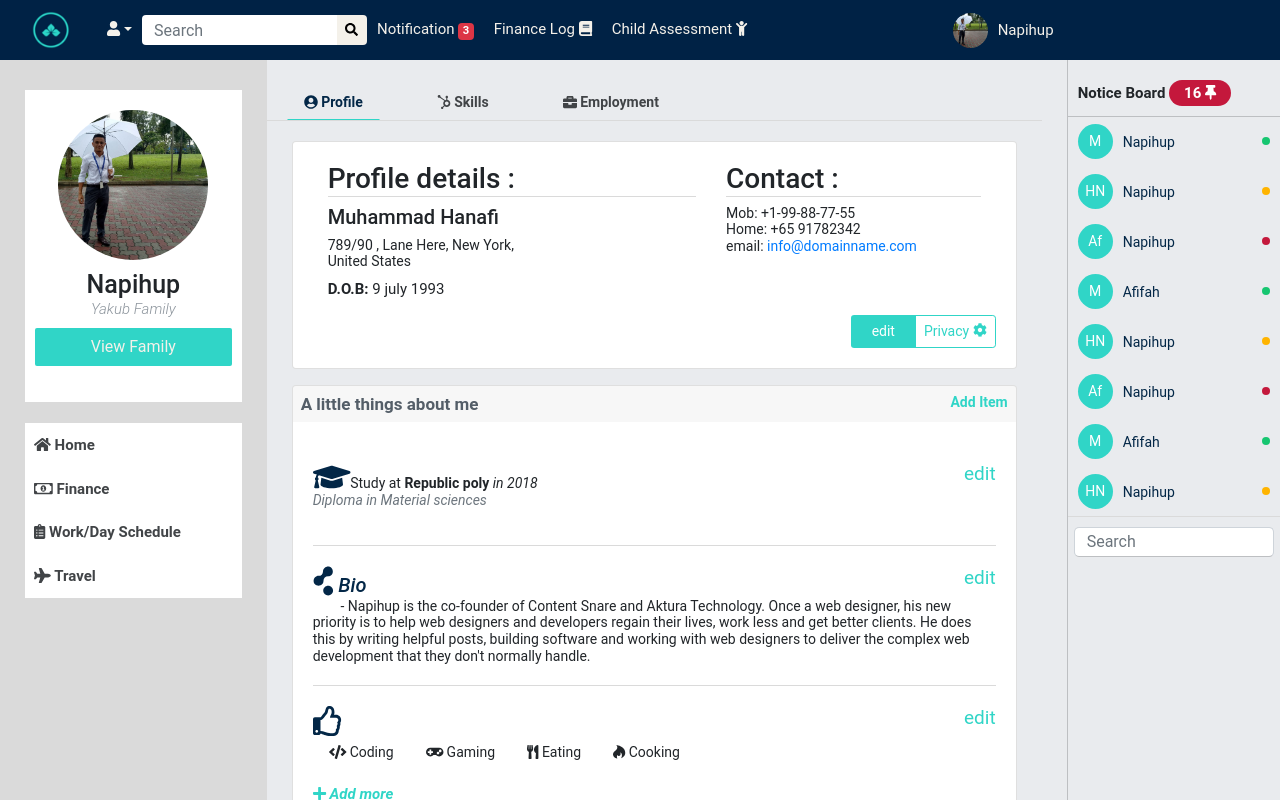
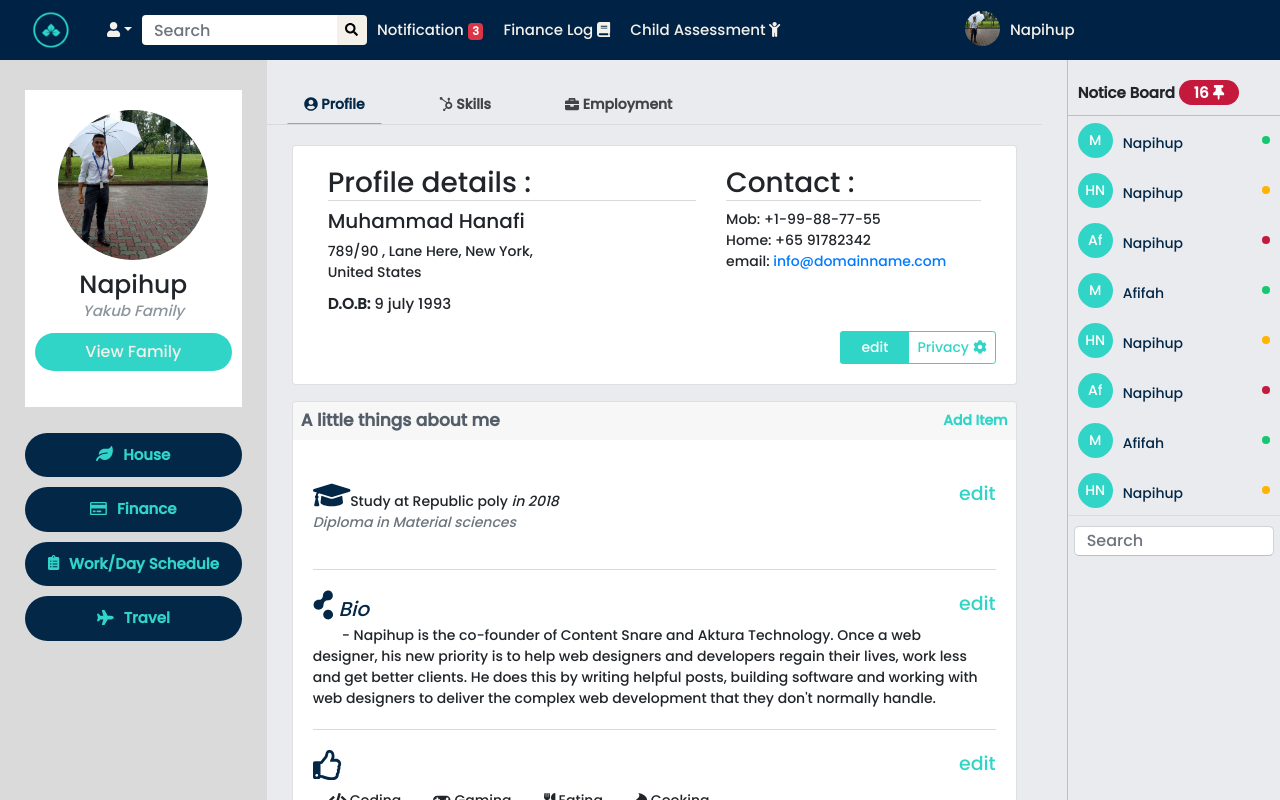
Before and after one commit to Napihups/IFFAH-CLIENT, an Angular app: page /user/profile in a window 1280 px wide. Built offline with nearby package versions, Linux system fonts and the light colour scheme.

Commit message:
changing of fonts for entire layouts

```diff
--- a/src/app/login/login.component.css
+++ b/src/app/login/login.component.css
@@ -1,7 +1,7 @@
 
 .login{
     position: absolute;
-   font-family: 'Josefin Sans', sans-serif;
+   /*font-family: 'Josefin Sans', sans-serif;*/
    /*background: #30D5C7;*/
    /*background: #032747;*/
    /*padding:70px 0px;*/
@@ -23,7 +23,7 @@
 
 .login-header-text{
     margin-top: 20px;
-    font-family: 'Josefin Sans', sans-serif;
+    /*font-family: 'Josefin Sans', sans-serif;*/
     font-size: 17px;
     font-weight: 400;
     color: #30D5C7;
@@ -101,7 +101,7 @@ a.btn-login{
     width: 100%;
     background: #30D5C7;
     font-size: 17px;
-    font-family: 'Josefin Sans', sans-serif;
+    /*font-family: 'Josefin Sans', sans-serif; */
     font-weight: 600;
     color: #032747;
 }
--- a/src/app/register/register.component.css
+++ b/src/app/register/register.component.css
@@ -1,6 +1,6 @@
 .signup{
 	 position: absolute;
-   font-family: 'Josefin Sans', sans-serif;
+   /*font-family: 'Josefin Sans', sans-serif;*/
    /*background: #30D5C7;*/
    /*background: #032747;*/
    /*padding:70px 0px;*/
@@ -44,7 +44,7 @@
 
 .form h1 {
 	color: #30D5C7;
-	 font-family: 'Josefin Sans', sans-serif;
+	 /*font-family: 'Josefin Sans', sans-serif;*/
 	 font-size: 25px;
 	 border-bottom: 1px solid #30D5C7;
 	 padding-left: 10px;
@@ -64,7 +64,7 @@
 	/*float: right;*/
     background: #30D5C7;
     /*font-size: 40px;*/
-    font-family: 'Josefin Sans', sans-serif;
+    /*font-family: 'Josefin Sans', sans-serif; */
     font-weight: 600;
 }
 
@@ -74,7 +74,7 @@
     /*font-size: 40px;*/
     border: 1px solid #30D5C7;
     color: #30D5C7;
-    font-family: 'Josefin Sans', sans-serif;
+    /*font-family: 'Josefin Sans', sans-serif; */
     font-weight: 600;
 }
 
--- a/src/app/user/components/profile/profile.component.css
+++ b/src/app/user/components/profile/profile.component.css
@@ -9,18 +9,23 @@
 
 .btn-right-nav {
 	/*margin-top: 20px;*/
+	margin: 5px 0px;
 	width: 100%;
 	padding-top: 10px;
 	padding-bottom: 10px;
 	/*background: #032747;*/
-	background: white;
+	background: #032747;
 	/*color: #30D5C7;*/
-	color: #414447 !important;
+	color: #30D5C7 !important;
 	font-weight: bold;
 	font-size: 15px;
-	border-radius: 0px;
-	text-align: left;
+	border-radius: 30px;
+	text-align: center;
 	transition: 0.1s;
+}
+
+.btn-right-nav span {
+	margin-left: 10px !important;
 }
 
 
@@ -30,11 +35,13 @@
 }
 
 .btn-right-nav:hover{
-	/*background: #041c35;*/
+	background: #30D5C7 !important;
 	/*background: transparent;*/
 	/*border-bottom: 1px solid #30D5C7 !important;*/
-	background: #032747;
-	color: #2abbaf !important;
+	/*background: #032747;*/
+	/*color: #2abbaf !important;*/
+	color: #032747 !important;
+	 box-shadow: 0 2px 4px rgba(0,0,0,0.12), 0 1px 2px rgba(0,0,0,0.24);
 }
 
 .card.card-body.avatar-canvas{
@@ -91,7 +98,7 @@
 	width: 100%;
 	/*height: 50px;*/
 	margin-top: 10px;
-	border-radius: 2px !important;
+	border-radius: 30px !important;
 	background: #30D5C7;
 	color: #F4F1EA !important;
 	/*font-family: 'Josefin Sans', sans-serif !important;*/
--- a/src/app/user/components/profile/profile.component.html
+++ b/src/app/user/components/profile/profile.component.html
@@ -17,29 +17,28 @@
 						</div>
 					</div>
 
-					<div class="btn-group-vertical text-left" style="margin-top: 20px">
+					<div class=" text-left" style="margin-top: 20px">
 							<button class="btn btn-sm btn-right-nav" [routerLink]="['/user/']">
 								<a>
-									<i class="fas fa-home"></i>
-									Home
+									<i class="fas fa-leaf "></i> <span>House</span>
 								</a>
 							</button>
 							<button class="btn btn-sm btn-right-nav">
 								<a>
-									<i class="far fa-money-bill-alt"></i>
-									Finance
+									<i class="far fa-credit-card"></i> <span>Finance</span>
+
 								</a>
 							</button>
 							<button class="btn btn-sm btn-right-nav">
 								<a>
 									<i class="fas fa-clipboard-list"></i>
-									Work/Day Schedule
+									<span>Work/Day Schedule</span>
 								</a>
 							</button>
 							<button class="btn btn-sm btn-right-nav">
 								<a>
 									<i class="fas fa-plane"></i>
-									Travel
+									<span>Travel</span>
 								</a>
 							</button>
 					</div>
--- a/src/app/user/components/repository/repository.component.html
+++ b/src/app/user/components/repository/repository.component.html
@@ -21,7 +21,7 @@
 					<div class="card card-body bg-primary">
 						<h1 class="dashcard-header">
 							Travel finance/plan <i class="fas fa-plane"></i>
-							<span class=" bg-danger float-right badge badge-dark">12 <i class="fas fa-thumbtack"></i></span>
+							<span class="bg-danger float-right badge badge-dark">12 <i class="fas fa-thumbtack"></i></span>
 						</h1>
 						<div class="dc-content">
 							<p>Available : <span class="cash-div">$2180</span></p>
--- a/src/styles.css
+++ b/src/styles.css
@@ -2,12 +2,15 @@
 @import url('https://fonts.googleapis.com/css?family=Josefin+Sans:100,300,400,600,700');
 /*@import url('https://fonts.googleapis.com/css?family=IBM+Plex+Sans:100i');*/
 @import url('https://fonts.googleapis.com/css?family=IBM+Plex+Sans:700i');
+@import url('https://fonts.googleapis.com/css?family=Fredoka+One|Poppins:500');
 
 #body{
     background: #e9ebee;
     /*background: blue;*/
     /*font: 'Open Sans', sans-serif; */
-    font: 14px/1.21 Roboto, 'Helvetica Neue', arial, helvetica, sans-serif;
+    /*font: 14px/1.21 Roboto, 'Helvetica Neue', arial, helvetica, sans-serif;*/
+    font: 14px/1.5 'Poppins', sans-serif, cursive;
+    font-weight: lighter;
     /*max-width: 1800px;*/
     padding: 0px 0px;
 }
```
